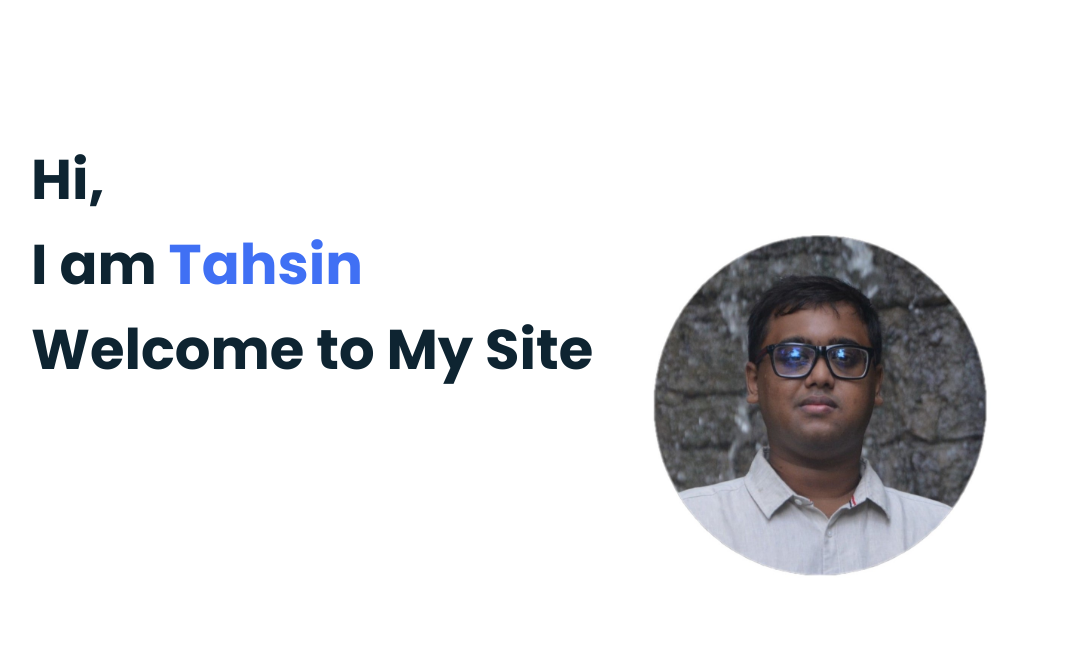
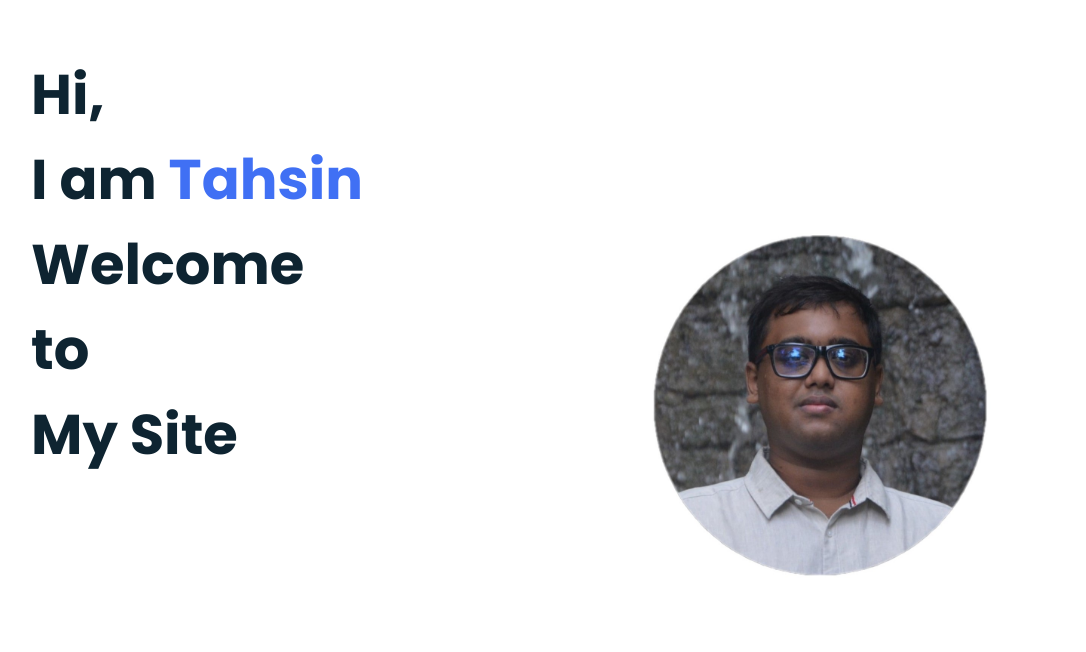
Before and after one commit to kshifat97/kshifat97.github.io, a plain HTML site: page index.html in a window 1280 px wide. Shown: the part 70-722 px from the top of the page, without its empty margins (97-1183 px from the left). Drawn offline with nearby package versions, Linux system fonts and the light colour scheme.

Commit message:
Update index.html

```diff
--- a/index.html
+++ b/index.html
@@ -44,7 +44,7 @@
             <!--===== HOME =====-->
             <section class="home bd-grid" id="home">
                 <div class="home__data">
-                    <h1 class="home__title">Hi,<br>I am <span class="home__title-color">Tahsin</span><br>Welcome to My Site</h1>
+                    <h1 class="home__title">Hi,<br>I am <span class="home__title-color">Tahsin</span><br>Welcome </br>to </br>My Site</h1>
                 </div>
 
                 <div class="home__social">
```
